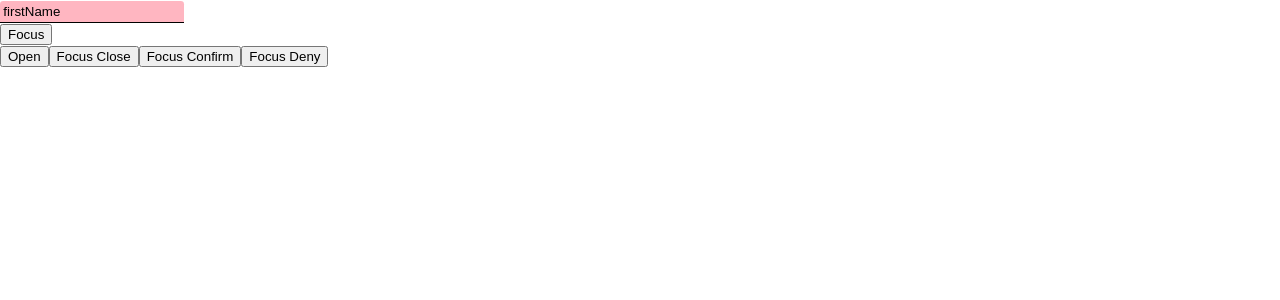
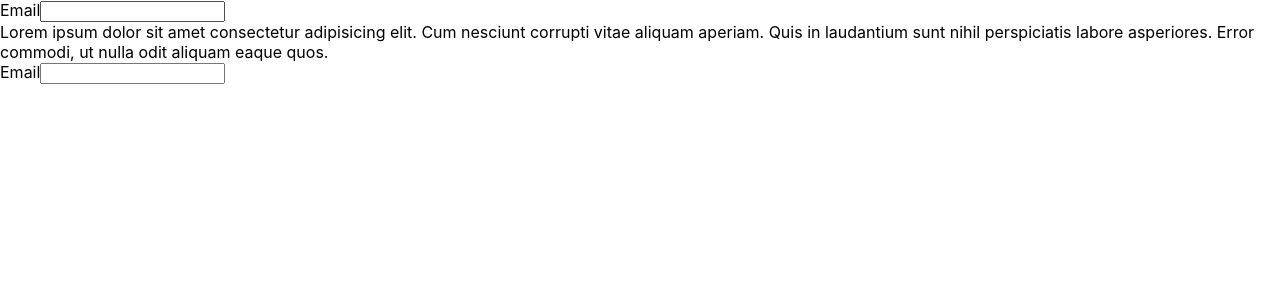
Before and after one commit to santhoshkumar-27/hooks, a React (Create React App) app: page / in a window 1280 px wide. Shown: the top 300 px of the page. Built offline with nearby package versions, Linux system fonts and the light colour scheme.

Commit message:
feat: Email form changes id

```diff
--- a/src/App.js
+++ b/src/App.js
@@ -1,15 +1,17 @@
 import './App.css';
-import React, { useRef, useState } from 'react';
-import Simplet from './Simplet';
-import ModelFocuse from './ModelFocuse';
-
+import React from 'react';
+import { EmailFrom } from './EmailFrom'
 function App() {
 
   // JSX for the component
   return (
     <div>
-      <Simplet  />
-      <ModelFocuse />
+      <EmailFrom />
+      <div>
+        Lorem ipsum dolor sit amet consectetur adipisicing elit. Cum nesciunt corrupti vitae aliquam aperiam. Quis in laudantium sunt nihil perspiciatis labore asperiores. Error commodi, ut nulla odit aliquam eaque quos.
+      </div>
+      <EmailFrom />
+
     </div>
   );
 }
--- a/src/ConfirmationModal.js
+++ /dev/null
@@ -1,35 +0,0 @@
-import React, { useImperativeHandle, useRef } from "react"
-
-function ConfirmationModal({ isOpen, onClose }, ref) {
-    const iconRef = useRef();
-    const yesRef = useRef();
-    const noRef = useRef();
-    useImperativeHandle(ref, () => ({
-        iconFocus: () => iconRef.current.focus(),
-        yesFocus: () => yesRef.current.focus(),
-        noFocus: () => noRef.current.focus(),
-    }), []);
-    if (!isOpen) return null
-    return (
-        <div className="modal" >
-            <button className="close-btn" ref={iconRef} onClick={onClose}>
-                &times;
-            </button>
-            <div className="modal-header">
-                <h1>Title</h1>
-            </div>
-            <div className="modal-body">Do you confirm?</div>
-            <div className="modal-footer">
-                <button className="confirm-btn" ref={yesRef} onClick={onClose}>
-                    Yes
-                </button>
-                <button className="deny-btn" ref={noRef} onClick={onClose}>
-                    No
-                </button>
-                {/* <input  ref={noRef} /> */}
-            </div>
-        </div>
-    )
-}
-
-export default React.forwardRef(ConfirmationModal)
--- a/src/CustomInput.js
+++ /dev/null
@@ -1,28 +0,0 @@
-import React, { useImperativeHandle } from 'react'
-
-function CustomInput({ style, ...props }, ref) {
-
-    // useImperativeHandle is to modify the original ref our custom ref
-    useImperativeHandle(ref, () => ({
-        alert: () => alert('hi')
-    }), [])
-    return (
-        <input
-            ref={ref}
-            {...props}
-            style={{
-                border: "none",
-                backgroundColor: "lightpink",
-                padding: ".25em",
-                borderBottom: ".1em solid black",
-                borderTopRightRadius: ".25em",
-                borderTopLeftRadius: ".25em",
-                ...style,
-            }}
-        />
-    );
-}
-
-export default React.forwardRef(CustomInput);
-// during forwardref, the component we need to provide to ref as another parameter
-// ref takes from parent ref and pass to the child ref
--- /dev/null
+++ b/src/EmailFrom.js
@@ -0,0 +1,14 @@
+import { useId } from "react"
+
+export function EmailFrom() {
+    const id = useId();
+    // it will give same id when its render but in the same order before
+    // if we use dom api to mainipulate these it will not work
+    // we need to use of useRef
+    return (
+        <>
+            <label htmlFor={id}>Email</label>
+            <input id={id} name="email" />
+        </>
+    )
+}
--- a/src/ModelFocuse.js
+++ /dev/null
@@ -1,21 +0,0 @@
-import { useState, useRef } from "react"
-import ConfirmationModal from "./ConfirmationModal"
-
-export default function ModelFocuse() {
-  const [open, setOpen] = useState(false)
-  const modalRef = useRef()
-
-  return (
-    <>
-      <button onClick={() => setOpen(true)}>Open</button>
-      <button onClick={() => modalRef.current.iconFocus()}>Focus Close</button>
-      <button onClick={() => modalRef.current.yesFocus()}>Focus Confirm</button>
-      <button onClick={() => modalRef.current.noFocus()}>Focus Deny</button>
-      <ConfirmationModal
-        ref={modalRef}
-        isOpen={open}
-        onClose={() => setOpen(false)}
-      />
-    </>
-  )
-}
--- a/src/Simplet.js
+++ /dev/null
@@ -1,24 +0,0 @@
-import React, { useRef, useState } from 'react';
-import CustomInput from './CustomInput';
-
-export default function Simplet() {
-      // Define state variables
-  const [firstName, setFirstName] = useState('firstName', '');
-  const input = useRef();
-  // Event handler for changing the first name
-  const handleFirstNameChange = (event) => {
-    setFirstName(event.target.value);
-  };
-
-
-
-  // JSX for the component
-  return (
-    <div>
-      <CustomInput ref={input} value={firstName} onChange={(e) => handleFirstNameChange(e)} />
-      <br />
-      <button onClick={() => input.current.alert()}>Focus</button>
-      {/* trigger custom function from the parent */}
-    </div>
-  );
-}
```
Also changed, not shown: src/Lists.js (deleted, +0 -33 lines).
